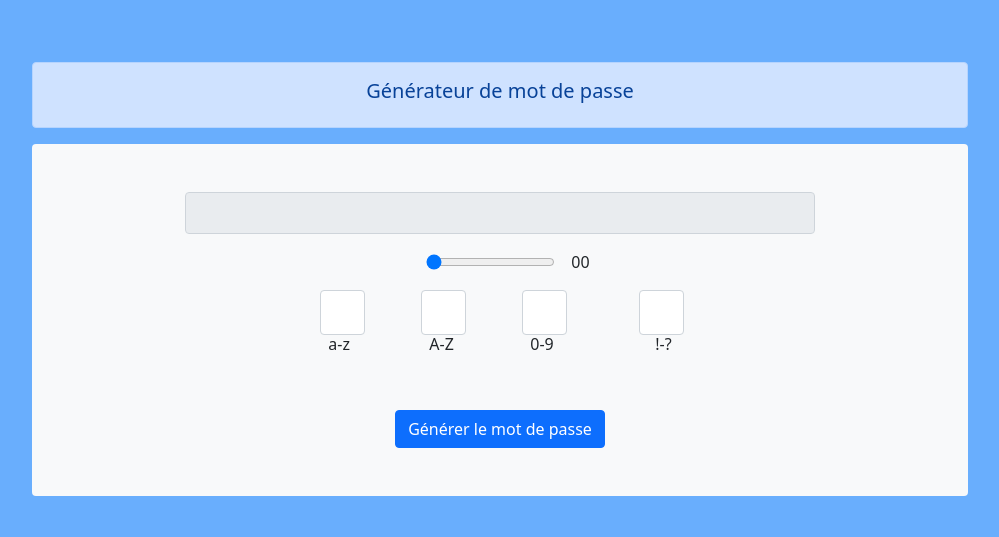
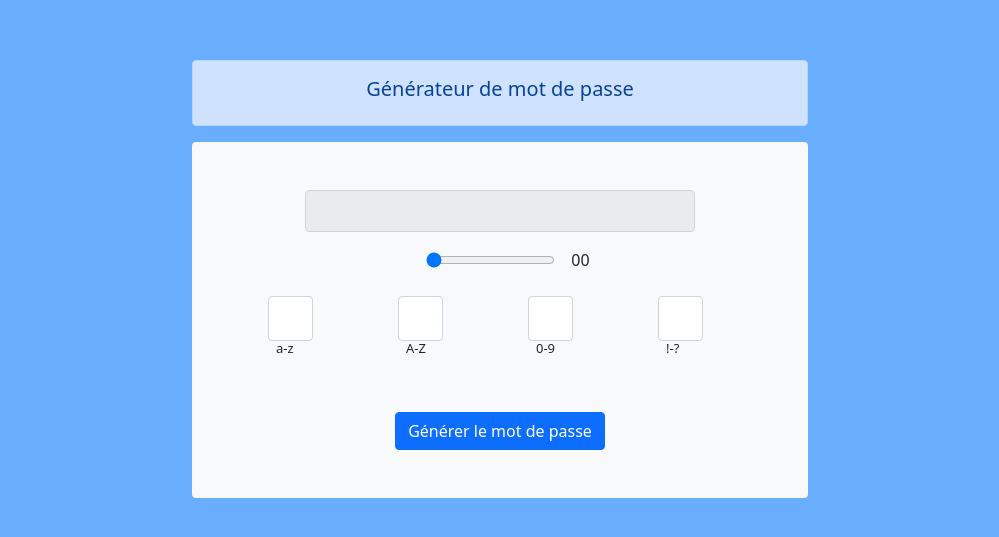
Before and after one commit to kimoueric/generateur-de-mot-de-passe, a plain HTML site: page index.html in a window 1280 px wide. Shown: the part 121-658 px from the top of the page, without its empty margins (140-1139 px from the left). Drawn offline with Linux system fonts and the light colour scheme.

Commit message:
amelioration

```diff
--- a/assets/style.css
+++ b/assets/style.css
@@ -1,46 +1,44 @@
-*{
+* {
   margin: 0;
   padding: 0;
 }
-body{
-  background-color:rgb(105, 174, 253) ;
-  display:  flex;
+body {
+  background-color: rgb(105, 174, 253);
+  display: flex;
   justify-content: center;
   align-items: center;
   height: 100vh;
-
 }
 
-
-.check{
+.check {
   height: 45px;
   width: 45px;
   cursor: pointer;
 }
 
-.check:checked{
-  transform: scale(0.8 , 0.8);
+.check:checked {
+  transform: scale(0.8, 0.8);
   background-color: rgb(105, 174, 253);
-  transition: 0.3s;
-
-}
-
-.check:not(.check:checked){
-  transform: scale(1 , 1);
   transition: 0.3s;
 }
 
-.moveit{
-animation: move 0.6s infinite;
+.check:not(.check:checked) {
+  transform: scale(1, 1);
+  transition: 0.3s;
+}
 
+h6 {
+  font-size: 13px;
+}
+
+.moveit {
+  animation: move 0.6s infinite;
 }
 
 @keyframes move {
-  from{
+  from {
     transform: translateX(-5px);
     padding: 10px;
     box-shadow: 0px 1px 5px 0px red;
-
-
   }
 }
--- a/index.html
+++ b/index.html
@@ -1,56 +1,93 @@
 <!DOCTYPE html>
 <html lang="en">
   <head>
-  <meta charset="UTF-8">
-  <meta name="viewport" content="width=device-width, initial-scale=1.0">
-  <link rel="stylesheet" href="./assets/bootstrap.min.css">
-  <link rel="stylesheet" href="./assets/style.css">
+    <meta charset="UTF-8" />
+    <meta name="viewport" content="width=device-width, initial-scale=1.0" />
+    <link rel="stylesheet" href="./assets/bootstrap.min.css" />
+    <link rel="stylesheet" href="./assets/style.css" />
     <title>VanillaJs</title>
   </head>
   <body>
-  <div class="container-fluid d-flex justify-content-center flex-column  align-items-center  w-75  ">
-
-    <div class="alert alert-primary w-100 text-center  ">
+    <div
+      class="container-sm d-flex justify-content-center flex-column align-items-center w-50"
+    >
+      <div class="alert alert-primary w-100 text-center">
         <h5>Générateur de mot de passe</h5>
       </div>
-    <form action="" class=" form d-flex flex-column bg-light w-100 p-5 rounded">
-      <div class=" d-flex justify-content-center">
-
-        <input type="text" name=""  id="displayMdp" class="form-control w-75 mx-3 p-2 text-center "  readonly >
+      <form action="" class="form bg-light w-100 p-5 rounded">
+        <div class="d-flex justify-content-center">
+          <input
+            type="text"
+            name=""
+            id="displayMdp"
+            class="form-control w-75 mx-3 p-2 text-center"
+            readonly
+          />
         </div>
-      <div class="d-flex mt-3  d-flex justify-content-center mx-4 ">
-
-        <input type="range" name="" class="mx-3 " id="taille" min="0"  max="24" value = "0"><span id="recuptaille">00</span>
+        <div class="d-flex mt-3 d-flex justify-content-center mx-4">
+          <input
+            type="range"
+            name=""
+            class="mx-3"
+            id="taille"
+            min="0"
+            max="24"
+            value="0"
+          /><span id="recuptaille">00</span>
         </div>
-      <div class="d-flex mt-3  d-flex justify-content-center cricteresContainer">
-
-        <div class=" mx-4 ">
-
-          <input type="checkbox" name="" id="minuscule" class="check form-control mx-3">
-          <h6 class="mx-4">a-z</h6>
-
+        <div class="container-sm mt-4">
+          <div class="row">
+            <div class="col-sm-3">
+              <input
+                type="checkbox"
+                name=""
+                id="minuscule"
+                class="check form-control mx-3"
+              />
+              <div class="container-sm">
+                <h6>a-z</h6>
               </div>
-        <div>
-
-          <input type="checkbox" name="" id="majuscule" class="check form-control mx-3">
-          <h6 class="mx-4">A-Z</h6>
             </div>
-        <div class="mx-4 ">
-
-          <input type="checkbox" name="" id="numerique" class="check form-control mx-3">
-          <h6 class="mx-4">0-9</h6>
+            <div class="col-sm-3">
+              <input
+                type="checkbox"
+                name=""
+                id="majuscule"
+                class="check form-control mx-3"
+              />
+              <div class="container-sm">
+                <h6>A-Z</h6>
+              </div>
+            </div>
+            <div class="col-sm-3">
+              <input
+                type="checkbox"
+                name=""
+                id="numerique"
+                class="check form-control mx-3"
+              />
+              <div class="container-sm">
+                <h6>0-9</h6>
+              </div>
             </div>
 
-        <div class="mx-4 ">
-
-          <input type="checkbox" name="" id="symbole" class="check form-control  mx-2">
-          <h6 class="mx-4">!-?</h6>
+            <div class="col-sm-3">
+              <input
+                type="checkbox"
+                name=""
+                id="symbole"
+                class="check form-control mx-3"
+              />
+              <div class="container-sm">
+                <h6>!-?</h6>
               </div>
-
-
+            </div>
+          </div>
         </div>
         <div class="mt-5 d-flex justify-content-center">
-        <button class="btn btn-primary" id="btnGeneration">Générer le mot de passe</button>
+          <button class="btn btn-primary" id="btnGeneration">
+            Générer le mot de passe
+          </button>
         </div>
       </form>
     </div>
```
Lines whose indentation alone changed are shown as unchanged.
